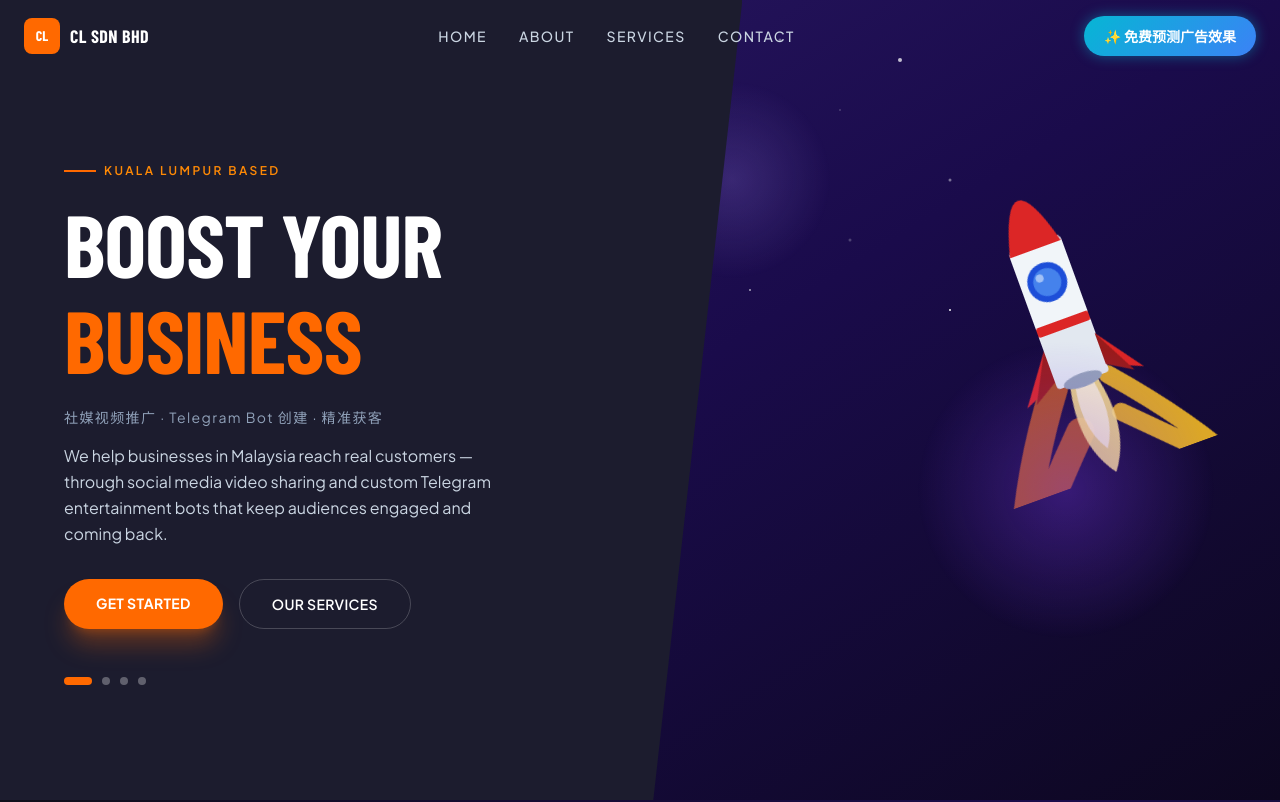
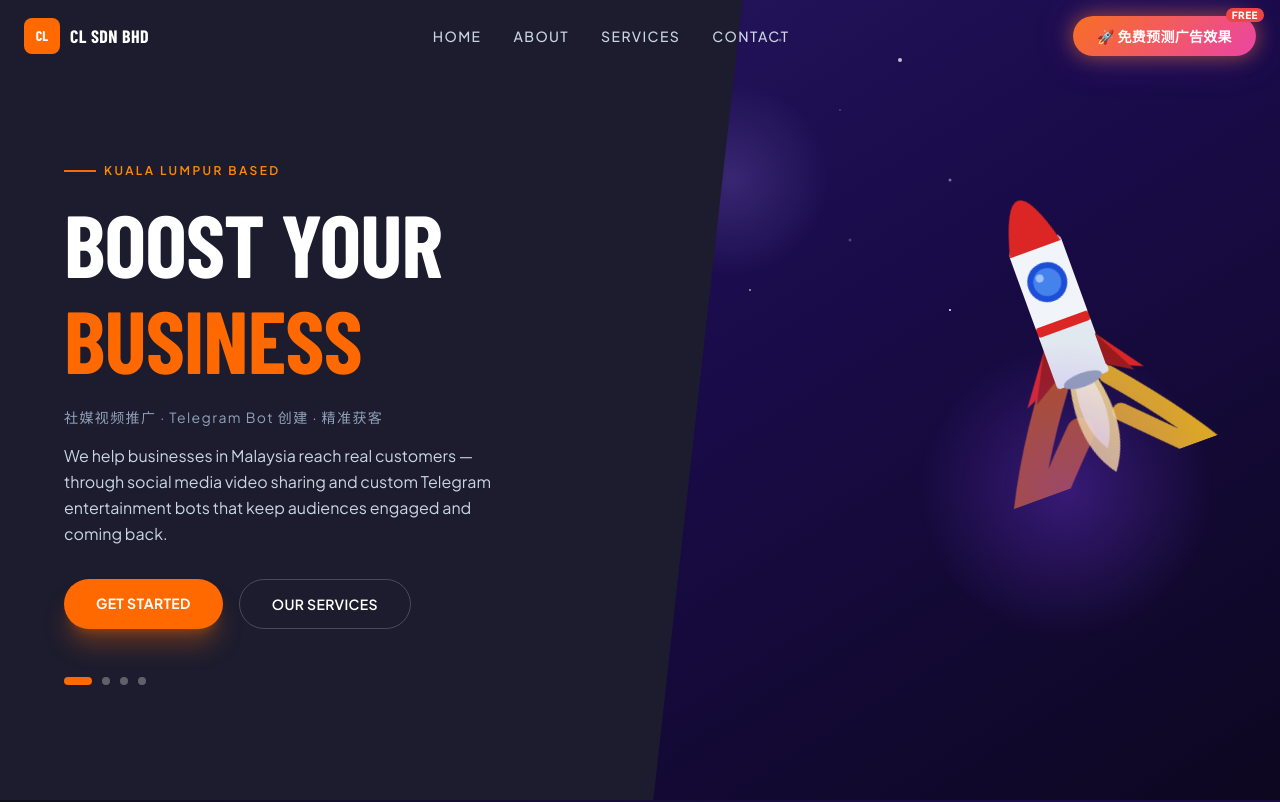
Before and after one commit to autobotsystem11/CL-LANDING, a Next.js app: page / in a window 1280 px wide. Shown: the top 802 px of the page. Built offline with nearby package versions, Linux system fonts and the light colour scheme; a web font is replaced by a local one.

Commit message:
Revamp free tool button: orange-pink-purple gradient + pulse + FREE badge

```diff
--- a/components/Navbar.tsx
+++ b/components/Navbar.tsx
@@ -56,26 +56,40 @@ export default function Navbar() {
           ))}
         </ul>
 
-        {/* CTA */}
-        <div className="hidden md:flex items-center gap-3">
+        {/* CTA — Free Tool Button */}
+        <div className="hidden md:flex items-center gap-3 relative">
+          {/* HOT badge */}
+          <span
+            className="absolute -top-2 -right-2 z-10 text-white text-[10px] font-black px-1.5 py-0.5 rounded-full"
+            style={{ background: "#ef4444", letterSpacing: "0.05em", lineHeight: 1 }}
+          >
+            FREE
+          </span>
           <a
             href="https://ad-dashboard-orcin.vercel.app/calculator.html"
             target="_blank"
             rel="noopener noreferrer"
-            className="text-white font-bold text-sm px-5 py-2.5 rounded-full transition-all duration-200 hover:-translate-y-0.5"
+            className="text-white font-black text-sm px-6 py-2.5 rounded-full transition-all duration-200 hover:scale-105"
             style={{
-              background: "linear-gradient(135deg, #06b6d4, #3b82f6)",
-              boxShadow: "0 0 18px rgba(6,182,212,0.5)",
-              animation: "navPulse 2.5s ease-in-out infinite",
+              background: "linear-gradient(135deg, #f97316 0%, #ec4899 50%, #a855f7 100%)",
+              backgroundSize: "200% 200%",
+              animation: "gradientShift 3s ease infinite, popPulse 2s ease-in-out infinite",
+              boxShadow: "0 0 24px rgba(249,115,22,0.6), 0 0 48px rgba(168,85,247,0.3)",
+              letterSpacing: "0.02em",
             }}
           >
-            ✨ 免费预测广告效果
+            🚀 免费预测广告效果
           </a>
         </div>
         <style>{`
-          @keyframes navPulse {
-            0%, 100% { box-shadow: 0 0 14px rgba(6,182,212,0.45); opacity: 1; }
-            50%       { box-shadow: 0 0 30px rgba(6,182,212,0.85); opacity: 0.82; }
+          @keyframes gradientShift {
+            0%   { background-position: 0% 50%; }
+            50%  { background-position: 100% 50%; }
+            100% { background-position: 0% 50%; }
+          }
+          @keyframes popPulse {
+            0%, 100% { box-shadow: 0 0 20px rgba(249,115,22,0.55), 0 0 40px rgba(168,85,247,0.25); transform: scale(1); }
+            50%       { box-shadow: 0 0 36px rgba(249,115,22,0.9), 0 0 70px rgba(168,85,247,0.5); transform: scale(1.04); }
           }
         `}</style>
 
```
